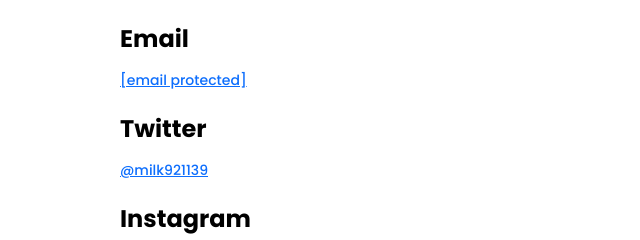
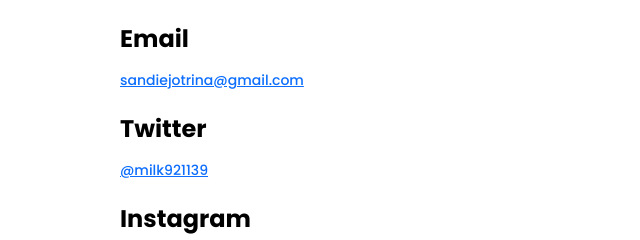
Before and after one commit to milk921139/seo, a plain HTML site: page contact.html in a window 1280 px wide. Shown: the part 279-519 px from the top of the page, 0-640 px from the left. Drawn offline with nearby package versions, Linux system fonts and the light colour scheme.

Commit message:
Update contact.html

```diff
--- a/contact.html
+++ b/contact.html
@@ -72,7 +72,7 @@
         <h1 class="mb-5">Let's get in touch!</h1>
         <h3>Email</h3>
         <p>
-          <a href="/cdn-cgi/l/email-protection#23534257514a404a4263444e424a4f0d404c4e"> <span class="__cf_email__" data-cfemail="8cfcedf8fee5efe5edccebe1ede5e0a2efe3e1">[email&#160;protected]</span> </a>
+          <a href="/cdn-cgi/l/sandiejotrina@gmail.com"> <span class="__cf_email__"sandiejotrina@gmail.com">sandiejotrina@gmail.com</span> </a>
         </p>
         <h3>Twitter</h3>
         <p>
```
